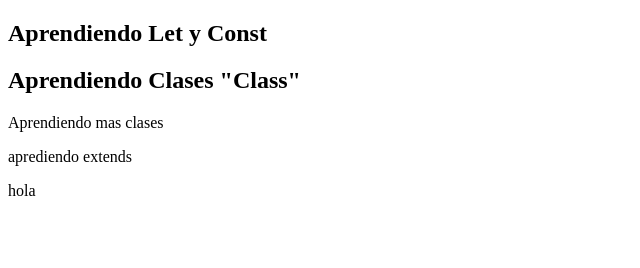
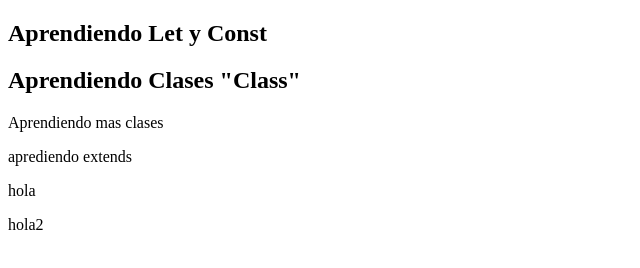
Before and after one commit to JuanSifuentesF/JuanSifuentesF-codigogo, a plain HTML site: page Semana 8/Dia1/index.html in a window 1280 px wide. Shown: the full height of the page, 0-640 px from the left. Drawn offline with Linux system fonts and the light colour scheme.

Commit message:
Co-authored-by: i201410746 (Sifuentes Fernandez, Juan Arturo) <i201410746@cibertec.edu.pe>

```diff
--- a/Semana 8/Dia1/index.html
+++ b/Semana 8/Dia1/index.html
@@ -12,7 +12,7 @@
     <p>Aprendiendo mas clases</p>
     <p>aprediendo extends</p>
     <p>hola</p>
-
+    <p>hola2</p>
     <!-- <script src="./01-let_y_const.js" ></script> -->
     <!-- <script src="./02-class.js" ></script> -->
     <!-- <script src="./03-masclass.js"></script> -->
```
